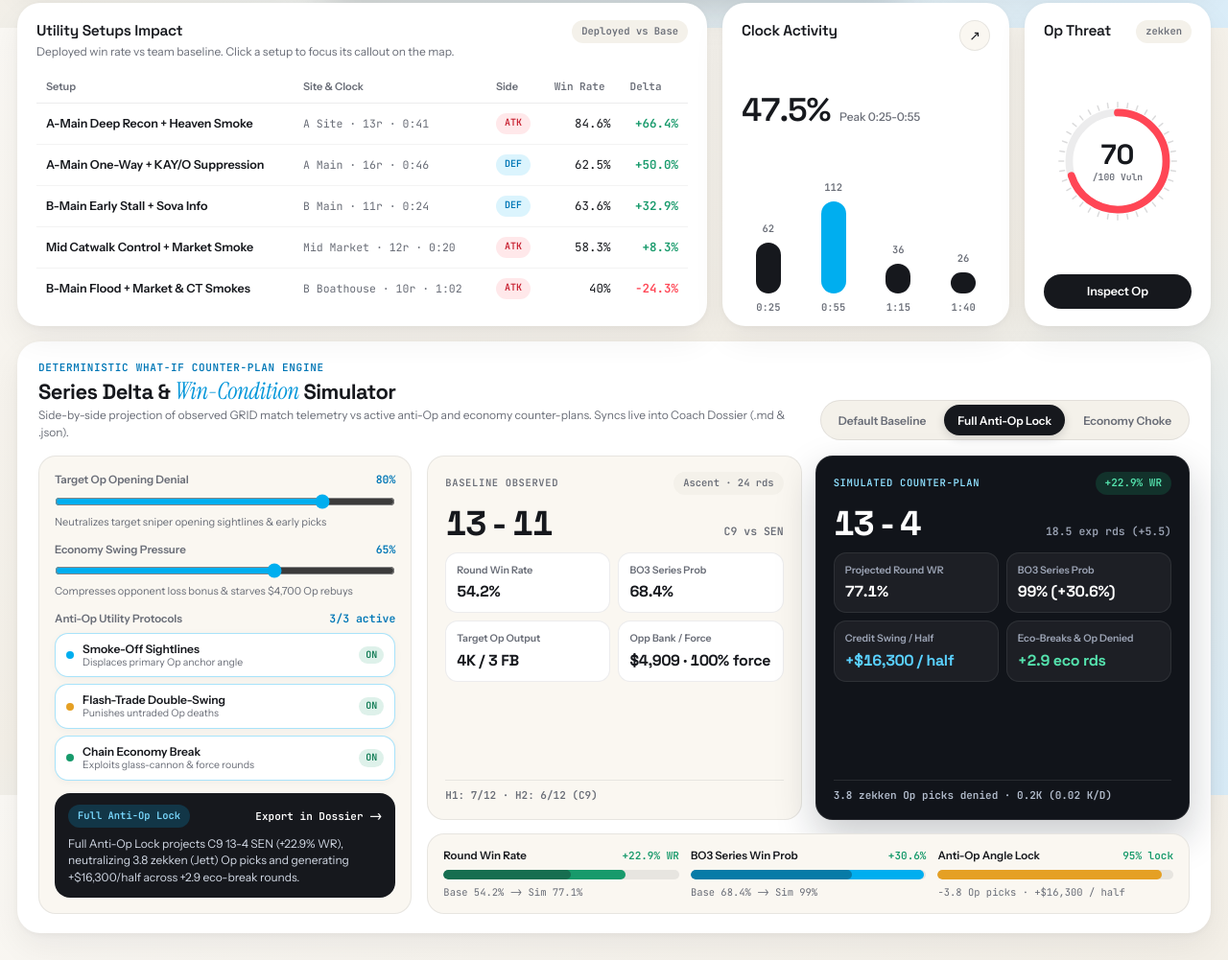
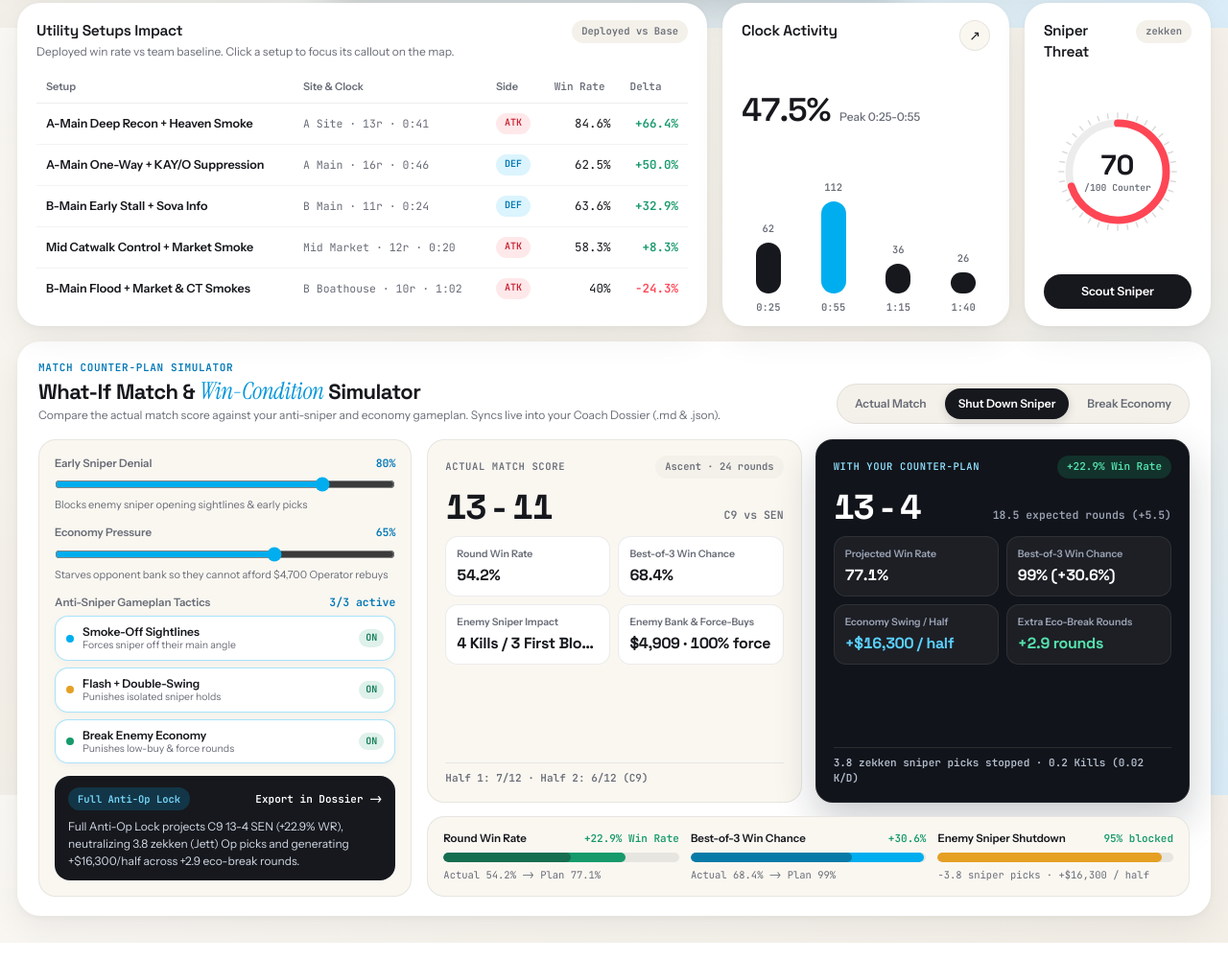
Before and after one commit to wenizmohamed/c9-stratforge, a website with bundled scripts: page index.html in a window 1280 px wide. Shown: the part 771-1772 px from the top of the page at 96% size. Built offline with nearby package versions, Linux system fonts and the light colour scheme.

Commit message:
UX: human-first coaching labels across Map Desk, Inspector, and What-If Simulator

```diff
--- a/app.js
+++ b/app.js
@@ -490,7 +490,7 @@ function renderEditorialHero() {
   `;
   const roundSuffix = state.filters.roundNumber
     ? `Round ${state.filters.roundNumber} of ${meta.totalRounds}`
-    : meta.seriesId;
+    : `${meta.totalRounds} Rounds · Live Match Data`;
   el.matchSubline.textContent = cleanText(`${meta.tournament} · ${roundSuffix}`);
 
   const total = Math.max(1, fullUtil.totalEvents);
@@ -548,11 +548,11 @@ function renderEditorialHero() {
         </span>
         <span class="open-kpi-num ${topIsPos ? 'is-positive' : ''}">${escapeHtml(topDeltaVal)}</span>
       </div>
-      <span class="open-kpi-label">Top Setup WR</span>
+      <span class="open-kpi-label">Best Play Win Rate</span>
     </div>
   `;
 
-  el.schemaMetaLabel.textContent = `${meta.schemaVersion} · ${meta.totalRounds} rds`;
+  el.schemaMetaLabel.textContent = `GRID Match Data · ${meta.totalRounds} rounds`;
   el.mapPanelTitle.textContent = state.filters.roundNumber
     ? `${meta.mapName} (Round ${state.filters.roundNumber})`
     : meta.mapName;
@@ -575,8 +575,8 @@ function renderSpotlightCard() {
     el.spotlightAgent.src = getAgentAssetUrl(primaryOp.agent);
     el.spotlightAgent.alt = `${primaryOp.agent} official portrait`;
     el.spotlightName.textContent = primaryOp.playerName;
-    el.spotlightMeta.textContent = `${primaryOp.teamName} · ${primaryOp.agent} · ${primaryOp.opRounds} Op rds`;
-    el.spotlightVulnPill.textContent = `Vuln ${primaryOp.tradeVulnerability.score}`;
+    el.spotlightMeta.textContent = `${primaryOp.teamName} · ${primaryOp.agent} · ${primaryOp.opRounds} sniper rounds`;
+    el.spotlightVulnPill.textContent = `Counterable ${primaryOp.tradeVulnerability.score}`;
   } else {
     el.spotlightAgent.src = './assets/riot/jett.png';
     el.spotlightName.textContent = state.parsedMatch.teams[1]?.name || 'Opponent';
@@ -966,23 +966,23 @@ function renderInspector() {
     return;
   }
 
-  el.inspectorBadge.textContent = `CLUSTER ${cluster.density}%`;
+  el.inspectorBadge.textContent = `HOTZONE ${cluster.density}%`;
   el.inspectorBadge.className = 'pill-tag';
   el.pinInspector.innerHTML = `
     <div class="insp-headline-row">
       <div class="insp-title">${escapeHtml(cluster.callout)}</div>
-      <span class="pill-tag ${cluster.winRate >= 50 ? 'pill-tag-green' : 'pill-tag-red'}">${cluster.winRate}% WR</span>
+      <span class="pill-tag ${cluster.winRate >= 50 ? 'pill-tag-green' : 'pill-tag-red'}">${cluster.winRate}% Win Rate</span>
     </div>
-    <div class="insp-sub">Top cast: ${escapeHtml(cluster.dominantAbility)} · ${cluster.count} casts · avg ${cluster.avgClock}</div>
+    <div class="insp-sub">Most used: ${escapeHtml(cluster.dominantAbility)} · ${cluster.count} casts · avg ${cluster.avgClock}</div>
     ${renderProportionalBar(cluster.categoryBreakdown)}
     <div class="insp-meta-strip">
       <div class="insp-meta-cell">
-        <div class="insp-meta-label">Centroid</div>
-        <div class="insp-meta-val">(${cluster.x}, ${cluster.y})</div>
+        <div class="insp-meta-label">Map Area</div>
+        <div class="insp-meta-val">${escapeHtml(cluster.callout)}</div>
       </div>
       <div class="insp-meta-cell">
-        <div class="insp-meta-label">Cluster Radius</div>
-        <div class="insp-meta-val">r = ${cluster.radius} px</div>
+        <div class="insp-meta-label">Zone Spread</div>
+        <div class="insp-meta-val">${cluster.radius} px radius</div>
       </div>
     </div>
   `;
@@ -1180,7 +1180,7 @@ function renderOpThreatDialCard() {
   const score = primaryOp.tradeVulnerability.score;
   const ringColor = score >= 65 ? '#FF4655' : score >= 45 ? '#E5A024' : '#00AEEF';
   el.dialPlayerChip.textContent = primaryOp.playerName;
-  el.opThreatDial.innerHTML = buildCircularDialSvg(score, '/100 Vuln', ringColor);
+  el.opThreatDial.innerHTML = buildCircularDialSvg(score, '/100 Counter', ringColor);
 }
 
 /* =========================================================================
@@ -1247,31 +1247,31 @@ function renderSeriesSimulator() {
   el.simScenarioBadge.textContent = controls.scenarioLabel;
   el.simVerdict.textContent = cleanText(sim.verdict);
 
-  // Left card: Baseline Observed
-  el.simBaselineTag.textContent = `${match.mapName} · ${match.totalRounds} rds`;
+  // Left card: Actual Match Score
+  el.simBaselineTag.textContent = `${match.mapName} · ${match.totalRounds} rounds`;
   el.simBaselineScore.textContent = baseline.scoreline;
   el.simBaselineTeams.textContent = `${match.ourTeam.tag} vs ${match.opponentTeam.tag}`;
   el.simBaselineWr.textContent = `${baseline.winRate}%`;
   el.simBaselineSeries.textContent = `${baseline.seriesWinProb}%`;
   el.simBaselineOp.textContent = match.targetSniper
-    ? `${baseline.opKills}K / ${baseline.opFirstBloods} FB`
-    : 'No Op Buys';
+    ? `${baseline.opKills} Kills / ${baseline.opFirstBloods} First Bloods`
+    : 'No Sniper Buys';
   el.simBaselineEcon.textContent = `$${baseline.oppAvgBank.toLocaleString('en-US')} · ${baseline.observedForceRate}% force`;
-  el.simBaselineHalves.textContent = `H1: ${baseline.halfSplit.h1Our}/${baseline.halfSplit.h1Total} · H2: ${baseline.halfSplit.h2Our}/${baseline.halfSplit.h2Total} (${match.ourTeam.tag})`;
-
-  // Right card: Simulated Counter-Plan
+  el.simBaselineHalves.textContent = `Half 1: ${baseline.halfSplit.h1Our}/${baseline.halfSplit.h1Total} · Half 2: ${baseline.halfSplit.h2Our}/${baseline.halfSplit.h2Total} (${match.ourTeam.tag})`;
+
+  // Right card: With Your Counter-Plan
   const isNeutral = deltas.winRateDelta === 0 && deltas.creditSwingPerHalf === 0;
-  el.simProjectedWrDelta.textContent = deltas.winRateDeltaLabel;
+  el.simProjectedWrDelta.textContent = deltas.winRateDeltaLabel.replace(' WR', ' Win Rate');
   el.simProjectedWrDelta.classList.toggle('is-neutral', isNeutral);
   el.simProjectedScore.textContent = simulated.regulationScoreline;
-  el.simProjectedRoundsCap.textContent = `${simulated.projectedOurWinsExact.toFixed(1)} exp rds (${formatSignedDelta(deltas.roundsGained, '')})`;
+  el.simProjectedRoundsCap.textContent = `${simulated.projectedOurWinsExact.toFixed(1)} expected rounds (${formatSignedDelta(deltas.roundsGained, '')})`;
   el.simProjectedWr.textContent = `${simulated.winRate}%`;
   el.simProjectedSeries.textContent = `${simulated.seriesWinProb}% (${deltas.seriesWinProbDeltaLabel})`;
   el.simCreditSwing.textContent = deltas.creditSwingPerHalfLabel;
-  el.simEcoBreaks.textContent = `+${deltas.ecoBreakRoundsGained.toFixed(1)} eco rds`;
+  el.simEcoBreaks.textContent = `+${deltas.ecoBreakRoundsGained.toFixed(1)} rounds`;
   el.simOpDenied.textContent = match.targetSniper
-    ? `${deltas.opDuelsDenied} ${match.targetSniper.playerName} Op picks denied · ${simulated.projectedOpKills}K (${simulated.projectedOpKd} K/D)`
-    : `${deltas.antiOpRoundsGained.toFixed(1)} anti-Op rds · ${formatSignedCredits(deltas.creditSwingFullMatch)} full match`;
+    ? `${deltas.opDuelsDenied} ${match.targetSniper.playerName} sniper picks stopped · ${simulated.projectedOpKills} Kills (${simulated.projectedOpKd} K/D)`
+    : `${deltas.antiOpRoundsGained.toFixed(1)} counter rounds · ${formatSignedCredits(deltas.creditSwingFullMatch)} full match`;
 
   // Comparative visual delta bars
   const opSuppressionPct = simulated.effectiveOpDenialPct;
@@ -1279,37 +1279,37 @@ function renderSeriesSimulator() {
     <div class="sim-bar-item">
       <div class="sim-bar-head">
         <span>Round Win Rate</span>
-        <span class="sim-bar-delta">${escapeHtml(deltas.winRateDeltaLabel)}</span>
+        <span class="sim-bar-delta">${escapeHtml(deltas.winRateDeltaLabel.replace(' WR', ' Win Rate'))}</span>
       </div>
       <div class="sim-bar-track">
         <div class="sim-bar-sim is-emerald" style="width:${Math.min(100, simulated.winRate)}%"></div>
         <div class="sim-bar-base" style="width:${Math.min(100, baseline.winRate)}%"></div>
       </div>
-      <div class="sim-bar-sub">Base ${baseline.winRate}% -> Sim ${simulated.winRate}%</div>
+      <div class="sim-bar-sub">Actual ${baseline.winRate}% -> Plan ${simulated.winRate}%</div>
     </div>
 
     <div class="sim-bar-item">
       <div class="sim-bar-head">
-        <span>BO3 Series Win Prob</span>
+        <span>Best-of-3 Win Chance</span>
         <span class="sim-bar-delta">${escapeHtml(deltas.seriesWinProbDeltaLabel)}</span>
       </div>
       <div class="sim-bar-track">
         <div class="sim-bar-sim" style="width:${Math.min(100, simulated.seriesWinProb)}%"></div>
         <div class="sim-bar-base" style="width:${Math.min(100, baseline.seriesWinProb)}%"></div>
       </div>
-      <div class="sim-bar-sub">Base ${baseline.seriesWinProb}% -> Sim ${simulated.seriesWinProb}%</div>
+      <div class="sim-bar-sub">Actual ${baseline.seriesWinProb}% -> Plan ${simulated.seriesWinProb}%</div>
     </div>
 
     <div class="sim-bar-item">
       <div class="sim-bar-head">
-        <span>Anti-Op Angle Lock</span>
-        <span class="sim-bar-delta">${opSuppressionPct}% lock</span>
+        <span>Enemy Sniper Shutdown</span>
+        <span class="sim-bar-delta">${opSuppressionPct}% blocked</span>
       </div>
       <div class="sim-bar-track">
         <div class="sim-bar-sim is-amber" style="width:${Math.min(100, opSuppressionPct)}%"></div>
         <div class="sim-bar-base" style="width:0%"></div>
       </div>
-      <div class="sim-bar-sub">-${deltas.opDuelsDenied} Op picks · ${escapeHtml(deltas.creditSwingPerHalfLabel)}</div>
+      <div class="sim-bar-sub">-${deltas.opDuelsDenied} sniper picks · ${escapeHtml(deltas.creditSwingPerHalfLabel)}</div>
     </div>
   `;
 }
--- a/index.html
+++ b/index.html
@@ -259,30 +259,30 @@
           </section>
 
           <!-- Op Threat Dial Card (col-span-2 — Talvex Focus Timer Circular Dial) -->
-          <section class="bento-card dial-card" aria-label="Operator Threat Index">
+          <section class="bento-card dial-card" aria-label="Sniper Threat Index">
             <div class="card-head">
-              <h2 class="card-title">Op Threat</h2>
+              <h2 class="card-title">Sniper Threat</h2>
               <span id="dial-player-chip" class="pill-tag pill-tag-soft">zekken</span>
             </div>
             <div class="dial-center">
-              <svg id="op-threat-dial" class="dial-svg" width="136" height="136" viewBox="0 0 140 140" role="img" aria-label="Operator Trade-Death Vulnerability Dial"></svg>
+              <svg id="op-threat-dial" class="dial-svg" width="136" height="136" viewBox="0 0 140 140" role="img" aria-label="Sniper Counterability Dial"></svg>
             </div>
-            <button id="btn-jump-op" class="dial-cta-btn" type="button">Inspect Op</button>
+            <button id="btn-jump-op" class="dial-cta-btn" type="button">Scout Sniper</button>
           </section>
         </div>
 
         <!-- ROW 3: SIDE-BY-SIDE SERIES DELTA & WIN-CONDITION SIMULATOR -->
-        <section id="series-simulator-section" class="bento-card sim-card" aria-label="Side-by-Side Series Delta and Win-Condition Simulator">
+        <section id="series-simulator-section" class="bento-card sim-card" aria-label="What-If Match and Win-Condition Simulator">
           <div class="sim-header">
             <div class="sim-header-copy">
-              <div class="sim-kicker">Deterministic What-If Counter-Plan Engine</div>
-              <h2 class="sim-title">Series Delta &amp; <em>Win-Condition</em> Simulator</h2>
-              <p class="card-sub">Side-by-side projection of observed GRID match telemetry vs active anti-Op and economy counter-plans. Syncs live into Coach Dossier (.md &amp; .json).</p>
+              <div class="sim-kicker">Match Counter-Plan Simulator</div>
+              <h2 class="sim-title">What-If Match &amp; <em>Win-Condition</em> Simulator</h2>
+              <p class="card-sub">Compare the actual match score against your anti-sniper and economy gameplan. Syncs live into your Coach Dossier (.md &amp; .json).</p>
             </div>
             <div id="sim-preset-group" class="sim-preset-group" role="group" aria-label="Coaching Scenario Presets">
-              <button class="sim-preset-btn" data-sim-preset="baseline" type="button">Default Baseline</button>
-              <button class="sim-preset-btn active" data-sim-preset="anti-op-lock" type="button">Full Anti-Op Lock</button>
-              <button class="sim-preset-btn" data-sim-preset="economy-choke" type="button">Economy Choke</button>
+              <button class="sim-preset-btn" data-sim-preset="baseline" type="button">Actual Match</button>
+              <button class="sim-preset-btn active" data-sim-preset="anti-op-lock" type="button">Shut Down Sniper</button>
+              <button class="sim-preset-btn" data-sim-preset="economy-choke" type="button">Break Economy</button>
             </div>
           </div>
 
@@ -291,25 +291,25 @@
             <div class="sim-controls-panel">
               <div class="sim-control-block">
                 <div class="clock-head">
-                  <label class="micro-label" for="sim-op-denial">Target Op Opening Denial</label>
+                  <label class="micro-label" for="sim-op-denial">Early Sniper Denial</label>
                   <span id="sim-op-denial-val" class="clock-readout">80%</span>
                 </div>
                 <input id="sim-op-denial" class="range-soft" type="range" min="0" max="100" step="5" value="80" />
-                <div class="sim-control-hint">Neutralizes target sniper opening sightlines &amp; early picks</div>
+                <div class="sim-control-hint">Blocks enemy sniper opening sightlines &amp; early picks</div>
               </div>
 
               <div class="sim-control-block">
                 <div class="clock-head">
-                  <label class="micro-label" for="sim-econ-pressure">Economy Swing Pressure</label>
+                  <label class="micro-label" for="sim-econ-pressure">Economy Pressure</label>
                   <span id="sim-econ-pressure-val" class="clock-readout">65%</span>
                 </div>
                 <input id="sim-econ-pressure" class="range-soft" type="range" min="0" max="100" step="5" value="65" />
-                <div class="sim-control-hint">Compresses opponent loss bonus &amp; starves $4,700 Op rebuys</div>
+                <div class="sim-control-hint">Starves opponent bank so they cannot afford $4,700 Operator rebuys</div>
               </div>
 
               <div class="sim-control-block">
                 <div class="clock-head">
-                  <span class="micro-label">Anti-Op Utility Protocols</span>
+                  <span class="micro-label">Anti-Sniper Gameplan Tactics</span>
                   <span id="sim-active-proto-count" class="clock-readout">3/3 active</span>
                 </div>
                 <div class="sim-protocol-list" id="sim-protocol-toggles">
@@ -318,7 +318,7 @@
                     <span class="pill-dot" style="background:#00AEEF"></span>
                     <span class="sim-proto-text">
                       <strong>Smoke-Off Sightlines</strong>
-                      <small>Displaces primary Op anchor angle</small>
+                      <small>Forces sniper off their main angle</small>
                     </span>
                     <span class="sim-proto-state">ON</span>
                   </label>
@@ -326,8 +326,8 @@
                     <input id="sim-proto-flash" type="checkbox" data-sim-proto="flashTrade" checked />
                     <span class="pill-dot" style="background:#E5A024"></span>
                     <span class="sim-proto-text">
-                      <strong>Flash-Trade Double-Swing</strong>
-                      <small>Punishes untraded Op deaths</small>
+                      <strong>Flash + Double-Swing</strong>
+                      <small>Punishes isolated sniper holds</small>
                     </span>
                     <span class="sim-proto-state">ON</span>
                   </label>
@@ -335,8 +335,8 @@
                     <input id="sim-proto-econ" type="checkbox" data-sim-proto="economyBreak" checked />
                     <span class="pill-dot" style="background:#179A6B"></span>
                     <span class="sim-proto-text">
-                      <strong>Chain Economy Break</strong>
-                      <small>Exploits glass-cannon &amp; force rounds</small>
+                      <strong>Break Enemy Economy</strong>
+                      <small>Punishes low-buy &amp; force rounds</small>
                     </span>
                     <span class="sim-proto-state">ON</span>
                   </label>
@@ -356,10 +356,10 @@
             <div class="sim-compare-wrap">
               <div class="sim-compare-split">
                 <!-- Baseline Observed Card -->
-                <article class="sim-panel sim-panel-baseline" aria-label="Baseline Observed Telemetry">
+                <article class="sim-panel sim-panel-baseline" aria-label="Actual Match Score">
                   <div class="sim-panel-head">
-                    <span class="sim-panel-kicker">Baseline Observed</span>
-                    <span id="sim-baseline-tag" class="pill-tag pill-tag-soft">GRID Telemetry</span>
+                    <span class="sim-panel-kicker">Actual Match Score</span>
+                    <span id="sim-baseline-tag" class="pill-tag pill-tag-soft">Match Data</span>
                   </div>
                   <div class="sim-score-hero">
                     <div id="sim-baseline-score" class="sim-score-num">13 - 11</div>
@@ -371,50 +371,50 @@
                       <strong id="sim-baseline-wr" class="sim-metric-val">54.2%</strong>
                     </div>
                     <div class="sim-metric-cell">
-                      <span class="sim-metric-label">BO3 Series Prob</span>
+                      <span class="sim-metric-label">Best-of-3 Win Chance</span>
                       <strong id="sim-baseline-series" class="sim-metric-val">66.8%</strong>
                     </div>
                     <div class="sim-metric-cell">
-                      <span class="sim-metric-label">Target Op Output</span>
-                      <strong id="sim-baseline-op" class="sim-metric-val">0K / 0 FB</strong>
+                      <span class="sim-metric-label">Enemy Sniper Impact</span>
+                      <strong id="sim-baseline-op" class="sim-metric-val">0 Kills / 0 First Bloods</strong>
                     </div>
                     <div class="sim-metric-cell">
-                      <span class="sim-metric-label">Opp Bank / Force</span>
+                      <span class="sim-metric-label">Enemy Bank &amp; Force-Buys</span>
                       <strong id="sim-baseline-econ" class="sim-metric-val">$4,200</strong>
                     </div>
                   </div>
-                  <div id="sim-baseline-halves" class="sim-half-foot">H1: 6/12 &middot; H2: 7/12</div>
+                  <div id="sim-baseline-halves" class="sim-half-foot">Half 1: 6/12 &middot; Half 2: 7/12</div>
                 </article>
 
                 <!-- Simulated Counter-Plan Card (Obsidian Stage) -->
-                <article class="sim-panel sim-panel-simulated" aria-label="Simulated Counter-Plan Projection">
+                <article class="sim-panel sim-panel-simulated" aria-label="Projected Counter-Plan Score">
                   <div class="sim-panel-head">
-                    <span class="sim-panel-kicker">Simulated Counter-Plan</span>
-                    <span id="sim-projected-wr-delta" class="sim-delta-pill">+0.0% WR</span>
+                    <span class="sim-panel-kicker">With Your Counter-Plan</span>
+                    <span id="sim-projected-wr-delta" class="sim-delta-pill">+0.0% Win Rate</span>
                   </div>
                   <div class="sim-score-hero">
                     <div id="sim-projected-score" class="sim-score-num">13 - 8</div>
-                    <div id="sim-projected-rounds-cap" class="sim-score-cap">15.8 exp rds (+2.8)</div>
+                    <div id="sim-projected-rounds-cap" class="sim-score-cap">15.8 expected rounds (+2.8)</div>
                   </div>
                   <div class="sim-metrics-grid">
                     <div class="sim-metric-cell">
-                      <span class="sim-metric-label">Projected Round WR</span>
+                      <span class="sim-metric-label">Projected Win Rate</span>
                       <strong id="sim-projected-wr" class="sim-metric-val">65.8%</strong>
                     </div>
                     <div class="sim-metric-cell">
-                      <span class="sim-metric-label">BO3 Series Prob</span>
+                      <span class="sim-metric-label">Best-of-3 Win Chance</span>
                       <strong id="sim-projected-series" class="sim-metric-val">87.4%</strong>
                     </div>
                     <div class="sim-metric-cell">
-                      <span class="sim-metric-label">Credit Swing / Half</span>
+                      <span class="sim-metric-label">Economy Swing / Half</span>
                       <strong id="sim-credit-swing" class="sim-metric-val sim-val-cyan">+$0 / half</strong>
                     </div>
                     <div class="sim-metric-cell">
-                      <span class="sim-metric-label">Eco-Breaks &amp; Op Denied</span>
-                      <strong id="sim-eco-breaks" class="sim-metric-val sim-val-emerald">+0.0 rds</strong>
+                      <span class="sim-metric-label">Extra Eco-Break Rounds</span>
+                      <strong id="sim-eco-breaks" class="sim-metric-val sim-val-emerald">+0.0 rounds</strong>
                     </div>
                   </div>
-                  <div id="sim-op-denied" class="sim-half-foot">0.0 Op picks denied &middot; 0.0K projected</div>
+                  <div id="sim-op-denied" class="sim-half-foot">0.0 sniper picks denied</div>
                 </article>
               </div>
 
```
